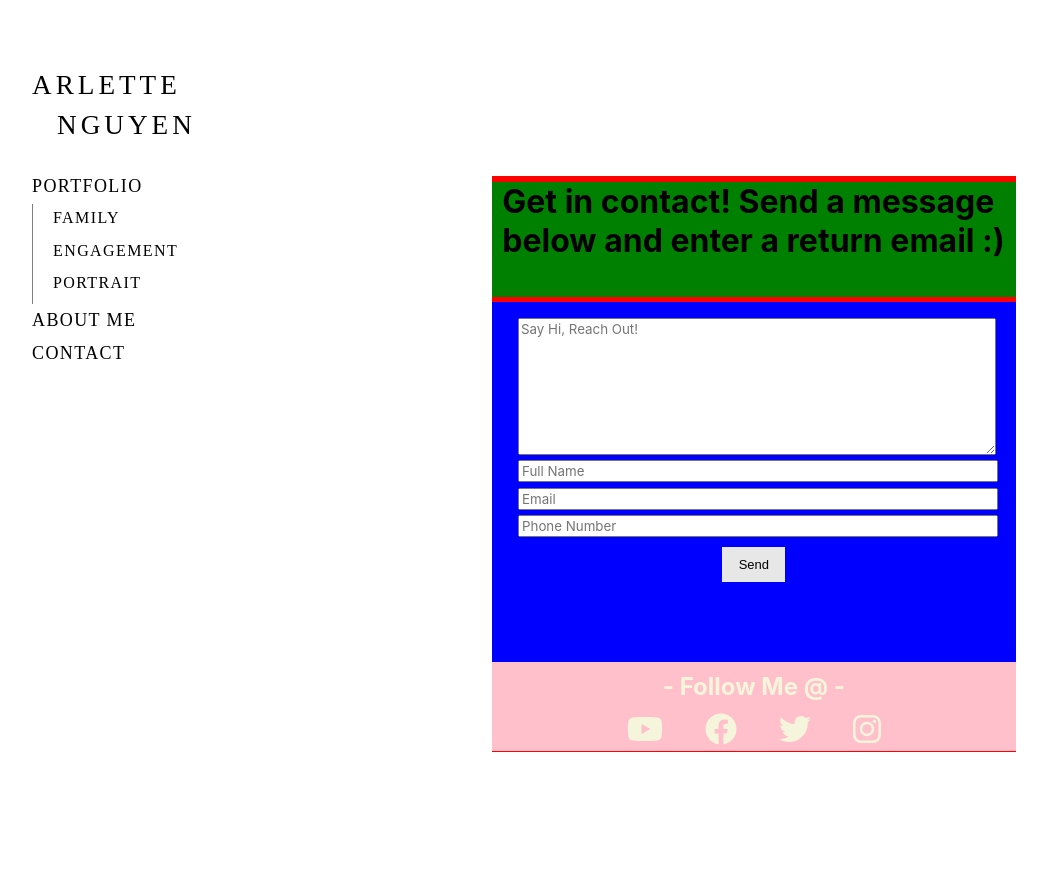
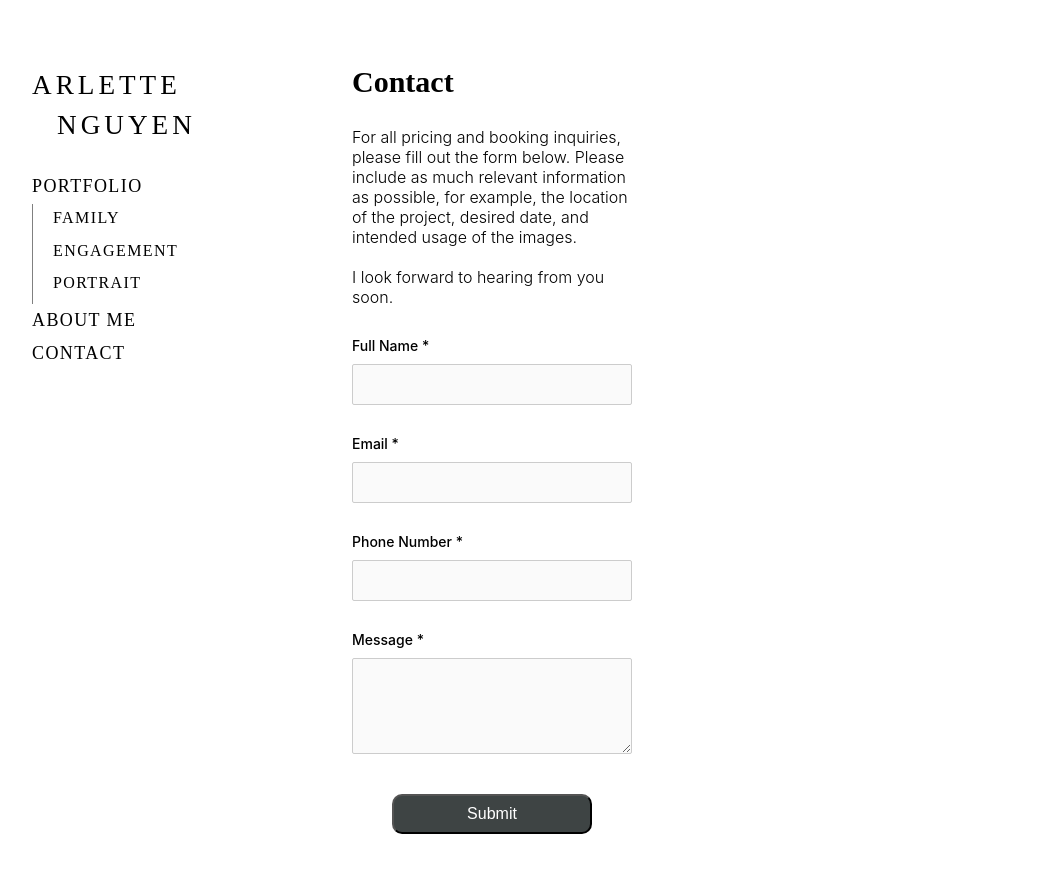
Before and after one commit to jiangk8/photoPort, a React (Create React App) app in the folder frontend/: page /Contact in a window 1280 px wide. Shown: the top 872 px of the page, without its empty margins (8-1055 px from the left). Before the commit the page ends 808 px from the top, so only its background shows below. Built offline with nearby package versions, Linux system fonts and the light colour scheme; no server answers.

Commit message:
Contact redesign

```diff
--- a/frontend/src/App.js
+++ b/frontend/src/App.js
@@ -1,10 +1,8 @@
 import React from "react";
-import styled from "styled-components";
 import SideBar from "./Pages/SideBar/SideBar";
 
 import "animate.css/animate.min.css";
 import Router from "./Router";
-const OutsideContainer = styled.div``;
 
 const App = () => {
   return (
--- a/frontend/src/Pages/Contact/Contact.jsx
+++ b/frontend/src/Pages/Contact/Contact.jsx
@@ -1,134 +1,17 @@
 import React, { useState, useRef } from "react";
-import styled from "styled-components";
+import {
+  ContactForm,
+  ContactTitle,
+  Description,
+  Message,
+  SubmitButton,
+  MessageHalf,
+  Form,
+  StyledInput,
+  Container,
+} from "./styled-components";
 import "animate.css/animate.min.css";
 import { handleSubmit } from "../../api";
-import { FontAwesomeIcon } from "@fortawesome/react-fontawesome";
-import {
-  faYoutube,
-  faFacebook,
-  faTwitter,
-  faInstagram,
-} from "@fortawesome/free-brands-svg-icons";
-
-const OuterCon = styled.div`
-  display: flex;
-  flex-direction: row;
-  width: 60vw;
-  height: 72vh;
-  padding: 22vh 20vw 7vh 20vw;
-`;
-const InnerCon = styled.div`
-  display: flex;
-  flex-direction: column;
-  justify-content: center;
-  align-self: center;
-  align-items: center;
-  width: 100%;
-  height: 100%;
-  background-color: red;
-`;
-const FirstRow = styled.h1`
-  height: 20%;
-  background-color: green;
-  padding: 0% 2% 0% 2%;
-  margin: 1% 0% 1% 0%;
-`;
-
-const Name = styled.input`
-  font-family: inherit;
-  width: 90%;
-  margin: 0% 5% 1% 5%;
-`;
-
-const Email = styled.input`
-  font-family: inherit;
-  width: 90%;
-  margin: 0% 5% 1% 5%;
-`;
-
-const Phone = styled.input`
-  font-family: inherit;
-  width: 90%;
-  margin: 0% 5% 0% 5%;
-`;
-
-const Message = styled.textarea`
-  font-family: inherit;
-  height: 40%;
-  width: 90%;
-  margin: 0% 5% 1% 5%;
-`;
-
-const Label = styled.label``;
-const SubmitButton = styled.input`
-  background-color: #e7e7e7;
-  color: black;
-  padding: 10px 15px;
-  text-align: center;
-  text-decoration: none;
-  display: inline-block;
-  font-size: 13px;
-  width: 12%;
-  margin: 2% 44% 1% 44%;
-  border: none;
-  &:hover {
-    background-color: #555555;
-    color: white;
-  }
-`;
-const SocialMediaHeader = styled.h2`
-  text-align: center;
-  color: beige;
-  margin-top: 5px;
-  margin-bottom: 0px;
-`;
-//background-color: pink;
-
-const SocialMediaBar = styled.div`
-  display: flex;
-  justify-content: center;
-  align-content: center;
-  align-items: center;
-  flex-direction: row;
-  width: 80%;
-  height: 50%;
-  padding: 1% 10% 0% 10%;
-`;
-//background-color: pink;
-
-const SocialMediaRef = styled.a`
-  margin: 5%;
-  color: beige;
-  transition: transform 250ms;
-  display: inline-block;
-  &:hover {
-    transform: translateY(-2px);
-  }
-`;
-
-const SocialMediaHalf = styled.div`
-  display: flex;
-  flex-direction: column;
-  justify-content: flex-end;
-  height: 20%;
-  width: 100%;
-  background-color: pink;
-`;
-
-const MessageHalf = styled.div`
-  display: flex;
-  flex-direction: column;
-  height: 73%;
-  width: 100%;
-  padding: 3% 0% 3% 0%;
-  background-color: blue;
-`;
-const Form = styled.form`
-  display: flex;
-  flex-direction: column;
-  height: 78%;
-  width: 100%;
-`;
 
 function Contact() {
   const [message, setMessage] = useState("");
@@ -144,64 +27,60 @@ function Contact() {
   };
 
   return (
-    <OuterCon>
-      <InnerCon>
-        <FirstRow>
-          Get in contact! Send a message below and enter a return email :)
-        </FirstRow>
+    <Container>
+      <ContactForm>
+        <ContactTitle>Contact</ContactTitle>
+        <Description>
+          For all pricing and booking inquiries, please fill out the form below.
+          Please include as much relevant information as possible, for example,
+          the location of the project, desired date, and intended usage of the
+          images.
+        </Description>
+        <Description>I look forward to hearing from you soon.</Description>
         <Form ref={form} onSubmit={sendEmail}>
           <MessageHalf>
+            Full Name *
+            <StyledInput
+              type='text'
+              value={name}
+              name='from_name'
+              maxLength={60}
+              required
+              onChange={(e) => setName(e.target.value)}
+            />
+            Email *
+            <StyledInput
+              type='text'
+              value={email}
+              name='email'
+              maxLength={60}
+              required
+              onChange={(e) => setEmail(e.target.value)}
+            />
+            Phone Number *
+            <StyledInput
+              type='text'
+              value={phone}
+              name='phone'
+              maxLength={10}
+              required
+              onChange={(e) => setPhone(e.target.value)}
+            />
+            Message *
             <Message
               type='text'
               value={message}
               maxLength='600'
               name='message'
-              placeholder='Say Hi, Reach Out! '
+              required
               onChange={(e) => setMessage(e.target.value)}
             />
-            <Name
-              type='text'
-              placeholder='Full Name'
-              value={name}
-              name='from_name'
-              onChange={(e) => setName(e.target.value)}
-            />
-            <Email
-              type='text'
-              placeholder='Email'
-              value={email}
-              name='email'
-              onChange={(e) => setEmail(e.target.value)}
-            />
-            <Phone
-              type='text'
-              placeholder='Phone Number'
-              value={phone}
-              name='phone'
-              onChange={(e) => setPhone(e.target.value)}
-            />
-            <SubmitButton type='submit' value='Send' />
+            <SubmitButton type='submit'>Submit</SubmitButton>
           </MessageHalf>
-          <SocialMediaHalf>
-            <SocialMediaHeader>- Follow Me @ -</SocialMediaHeader>
-            <SocialMediaBar>
-              <SocialMediaRef href='https://www.youtube.com'>
-                <FontAwesomeIcon icon={faYoutube} size='2x' />
-              </SocialMediaRef>
-              <SocialMediaRef href='https://www.facebook.com'>
-                <FontAwesomeIcon icon={faFacebook} size='2x' />
-              </SocialMediaRef>
-              <SocialMediaRef href='https://www.twitter.com'>
-                <FontAwesomeIcon icon={faTwitter} size='2x' />
-              </SocialMediaRef>
-              <SocialMediaRef href='https://www.instagram.com'>
-                <FontAwesomeIcon icon={faInstagram} size='2x' />
-              </SocialMediaRef>
-            </SocialMediaBar>
-          </SocialMediaHalf>
         </Form>
-      </InnerCon>
-    </OuterCon>
+      </ContactForm>
+      <ContactForm></ContactForm>
+    </Container>
   );
 }
 
--- a/frontend/src/Pages/Contact/styled-components.jsx
+++ b/frontend/src/Pages/Contact/styled-components.jsx
@@ -1 +1,75 @@
-import styled from 'styled-components';
+import styled from "styled-components";
+
+export const Container = styled.div`
+  display: flex;
+  flex-direction: row;
+  width: 100%;
+  margin-left: 240px;
+`;
+
+export const ContactForm = styled.div`
+  display: flex;
+  flex-direction: column;
+  height: auto;
+  justify-content: center;
+  width: 50%;
+  padding: 65px 120px 65px;
+`;
+
+export const ContactTitle = styled.h1`
+  font-size: 30px;
+  text-align: left;
+  font-family: Crimson Text;
+  margin: 0px 0px 28px;
+`;
+
+export const Description = styled.p`
+  text-align: left;
+  font-size: 16px;
+  margin-top: 0px;
+  margin-bottom: 20px;
+  font-weight: 350;
+`;
+
+export const StyledInput = styled.input`
+  margin: 10px 0px 30px;
+  font-size: 13px;
+  padding: 12px;
+  border-radius: 2px;
+  border: 1px solid #ccc;
+  background: #fafafa;
+`;
+
+export const Message = styled.textarea`
+  margin: 10px 0px 20px;
+  padding: 12px;
+  resize: vertical;
+  height: 70px;
+  border-radius: 2px;
+  border: 1px solid #ccc;
+  background: #fafafa;
+`;
+
+export const SubmitButton = styled.button`
+  width: 200px;
+  height: 40px;
+  margin: 20px auto auto;
+  border-radius: 10px;
+  background-color: #3e4444;
+  color: white;
+  font-size: 16px;
+  cursor: pointer;
+`;
+
+export const MessageHalf = styled.div`
+  display: flex;
+  flex-direction: column;
+  font-size: 14px;
+  font-weight: 450;
+`;
+
+export const Form = styled.form`
+  display: flex;
+  flex-direction: column;
+  margin-top: 10px;
+`;
--- a/frontend/src/Pages/SideBar/styled-components.jsx
+++ b/frontend/src/Pages/SideBar/styled-components.jsx
@@ -7,10 +7,10 @@ import {
   SidebarHeader,
   SidebarContent,
 } from "react-pro-sidebar";
-import { Link } from "react-router-dom";
 
 export const StyledProSideBar = styled(ProSidebar)`
-  width: auto;
+  width: 240px;
+  position: fixed;
   font-family: Crimson Text;
   line-height: 1.4em;
   color: #000;
--- a/frontend/src/Router.jsx
+++ b/frontend/src/Router.jsx
@@ -1,7 +1,7 @@
 import { Routes, Route } from "react-router-dom";
 
-import About from "./Pages/About/About.jsx";
-import Contact from "./Pages/Contact/Contact.jsx";
+import About from "./Pages/About/About";
+import Contact from "./Pages/Contact/Contact";
 
 const Router = () => {
   return (
```
Also changed, not shown: frontend/src/Pages/About/About.jsx (+4 -8 lines).
